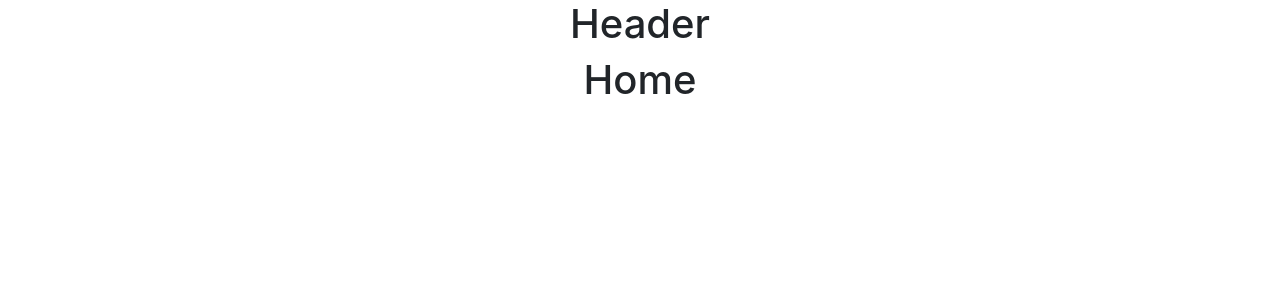
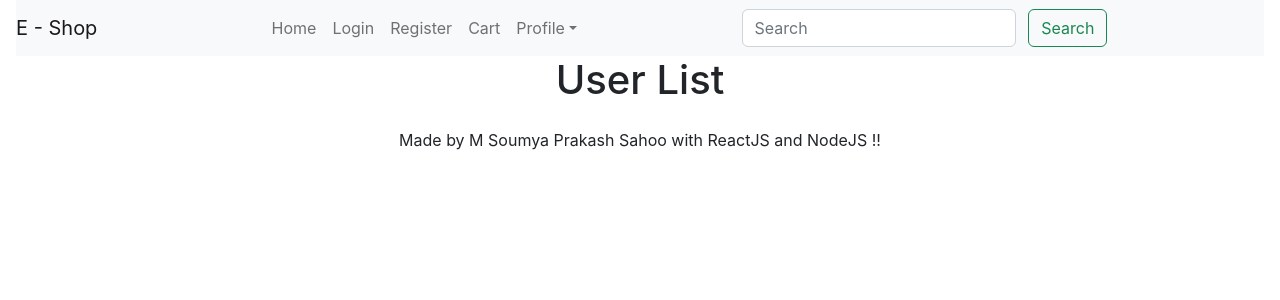
Before and after one commit to gritty-git/E-Shop, a React (Create React App) app in the folder client/: page /userlist in a window 1280 px wide. Shown: the top 300 px of the page. Built offline with nearby package versions, Linux system fonts and the light colour scheme.

Commit message:
added header footer loader

```diff
--- a/client/package.json
+++ b/client/package.json
@@ -1,5 +1,6 @@
 {
   "name": "client",
+  "proxy": "http://127.0.0.1:4000",
   "version": "0.1.0",
   "private": true,
   "dependencies": {
@@ -7,6 +8,7 @@
     "@testing-library/react": "^13.4.0",
     "@testing-library/user-event": "^13.5.0",
     "react": "^18.2.0",
+    "react-bootstrap": "^2.5.0",
     "react-dom": "^18.2.0",
     "react-router-dom": "^6.4.1",
     "react-scripts": "5.0.1",
--- a/client/public/index.html
+++ b/client/public/index.html
@@ -10,6 +10,9 @@
   <link rel="apple-touch-icon" href="%PUBLIC_URL%/logo192.png" />
 
   <link rel="manifest" href="%PUBLIC_URL%/manifest.json" />
+  <link rel="stylesheet" href="https://cdnjs.cloudflare.com/ajax/libs/font-awesome/5.14.0/css/all.min.css"
+    integrity="sha512-1PKOgIY59xJ8Co8+NE6FZ+LOAZKjy+KY8iq0G4B3CyeY6wYHN3yt9PW0XpSriVlkMXe40PTKnXrLnZ9+fkDaog=="
+    crossorigin="anonymous" />
   <script src="https://ajax.googleapis.com/ajax/libs/jquery/3.6.0/jquery.min.js"></script>
   <script src="//netdna.bootstrapcdn.com/bootstrap/4.1.1/js/bootstrap.min.js"></script>
   <link href="https://cdn.jsdelivr.net/npm/bootstrap@5.2.0/dist/css/bootstrap.min.css" rel="stylesheet"
--- a/client/src/App.js
+++ b/client/src/App.js
@@ -6,20 +6,30 @@ import Login from './pages/Login';
 import Cart from './pages/Cart';
 import { Route, Routes } from "react-router-dom"
 
+import Header from './components/Header'
+import Footer from './components/Footer'
+import Profile from './pages/Profile';
+import UserList from './pages/UserList';
+
+
 function App() {
   return (
     <div className="App">
-      <h1> Header </h1>
+      <Header />
+
       <div className='container'>
         <Routes>
           <Route path="/" element={<Home />} />
           <Route path="/cart" element={<Cart />} />
           <Route path="/login" element={<Login />} />
+          <Route path="/userlist" element={<UserList />} />
           <Route path="/register" element={<Register />} />
+          <Route path="/profile" element={<Profile />} />
           <Route path="/search/:searchterm" element={<Search />} />
           <Route path="*" element={<Home />} />
         </Routes>
       </div>
+      <Footer />
     </div>
   );
 }
--- /dev/null
+++ b/client/src/components/Footer.jsx
@@ -0,0 +1,16 @@
+import React from 'react'
+import { Container, Row, Col } from 'react-bootstrap'
+
+const Footer = () => {
+    return (
+        <footer>
+            <Container>
+                <Row>
+                    <Col className='text-center py-3'>Made by M Soumya Prakash Sahoo with ReactJS and NodeJS !!</Col>
+                </Row>
+            </Container>
+        </footer>
+    )
+}
+
+export default Footer
--- /dev/null
+++ b/client/src/components/Header.jsx
@@ -0,0 +1,59 @@
+import { useState } from "react";
+import { NavLink, useNavigate } from "react-router-dom";
+
+function Header() {
+    const navigate = useNavigate();
+    const [searchTerm, setSearchTerm] = useState("");
+    function inputSubmit(e) {
+        e.preventDefault();
+        navigate(`/search/${searchTerm}`, { state: {} });
+        setSearchTerm("");
+    }
+
+    return (
+        <nav className="navbar navbar-expand-lg navbar-light bg-light" style={{ "margin": "0rem 1rem" }}>
+            <NavLink className="navbar-brand" to="/">E - Shop</NavLink>
+            <button className="navbar-toggler" type="button" data-toggle="collapse" data-target="#navbarSupportedContent" aria-controls="navbarSupportedContent" aria-expanded="false" aria-label="Toggle navigation">
+                <span className="navbar-toggler-icon"></span>
+            </button>
+
+            <div className="collapse navbar-collapse" id="navbarSupportedContent" style={{ "justifyContent": "space-evenly" }}>
+                <ul className="navbar-nav mr-auto" style={{ "justifyContent": "space-evenly" }}>
+                    <li className="nav-item active">
+                        <NavLink className="nav-link" to="/">Home</NavLink>
+                    </li>
+                    <li className="nav-item">
+                        <NavLink className="nav-link" to="/login/" >Login</NavLink>
+                    </li>
+                    <li className="nav-item">
+                        <NavLink className="nav-link" to="/register">Register</NavLink>
+                    </li>
+                    <li className="nav-item">
+                        <NavLink className="nav-link" to="/cart">Cart</NavLink>
+                    </li>
+                    <li className="nav-item dropdown">
+                        <a className="nav-link dropdown-toggle" href="#" id="navbarDropdown" role="button" data-toggle="dropdown" aria-haspopup="true" aria-expanded="false">
+                            Profile
+                        </a>
+                        <div className="dropdown-menu" aria-labelledby="navbarDropdown">
+                            <NavLink className="dropdown-item" to="/profile">View Profile</NavLink>
+                            <NavLink className="dropdown-item" to="/userlist">View All Users</NavLink>
+                            <NavLink className="dropdown-item" to="/login">Sign Out</NavLink>
+
+                        </div>
+                    </li>
+                </ul>
+                <div className="form-inline my-2 my-lg-0">
+                    <form style={{ "float": "left", "margin": "0rem 0.4rem" }} onSubmit={inputSubmit} >
+                        <input className="form-control mr-sm-2" type="search" placeholder="Search" aria-label="Search" onChange={(e) => setSearchTerm(e.target.value)} value={searchTerm} />
+                    </form>
+                    <div style={{ "float": "left", "margin": "0rem 0.4rem" }}>
+                        <button className="btn btn-outline-success my-2 my-sm-0" type="button" onClick={inputSubmit}>Search</button>
+                    </div>
+                </div>
+            </div>
+        </nav>
+    );
+}
+
+export default Header;
--- /dev/null
+++ b/client/src/pages/Profile.jsx
@@ -0,0 +1,3 @@
+export default function Profile() {
+    return <h1>Profile</h1>;
+}
--- /dev/null
+++ b/client/src/pages/UserList.jsx
@@ -0,0 +1,3 @@
+export default function UserList() {
+    return <h1>User List</h1>;
+}
```
Also changed, not shown: client/src/components/Loader.jsx (added, +22 -0 lines), 1 other file (tests, documents, lock files or other folders).
